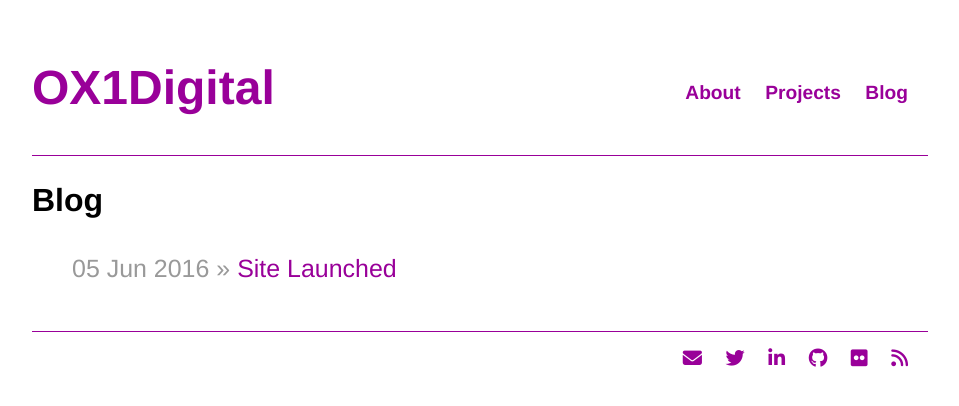
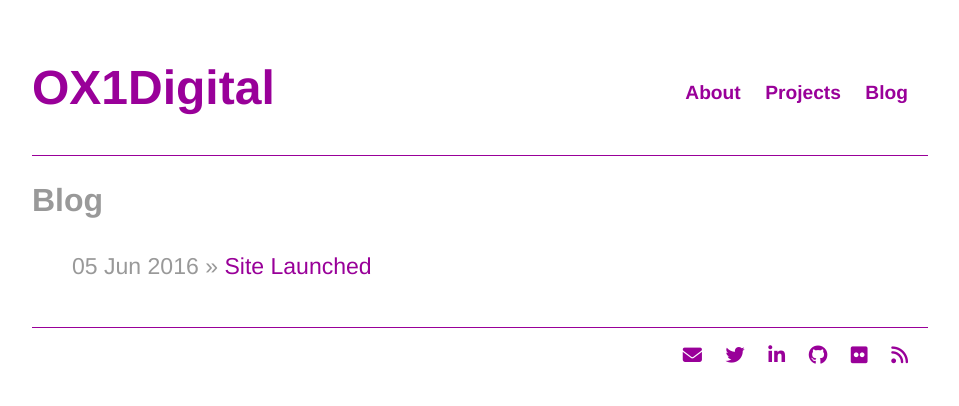
Before and after one commit to electronicdreamplant/electronicdreamplant.github.io, a Jekyll site: the page built from blog/index.html, in a window 1280 px wide. Shown: the top 406 px of the page, without its empty margins (160-1119 px from the left). Built offline with Jekyll 4.4.1, drawn with Linux system fonts in a browser that asks for light colours; nearby versions of some CDN libraries.

Commit message:
Update main.css
more grey text

```diff
--- a/css/main.css
+++ b/css/main.css
@@ -31,10 +31,12 @@ a:hover {
     color: #660066;
 }
 h1 {
+    color: #999;
     font-size: 3em;
     font-family:'Helvetica', 'Arial', 'Sans-Serif';
 }
 h2  {
+    color: #999;
     font-size:2em;
     font-family:'Helvetica', 'Arial', 'Sans-Serif';
 }
@@ -57,7 +59,7 @@ footer {
 
 ul.posts {
     margin: 20px auto 40px;
-    font-size: 1.3em;
+    font-size: 1.2em;
 }
 
 ul.posts li {
```
